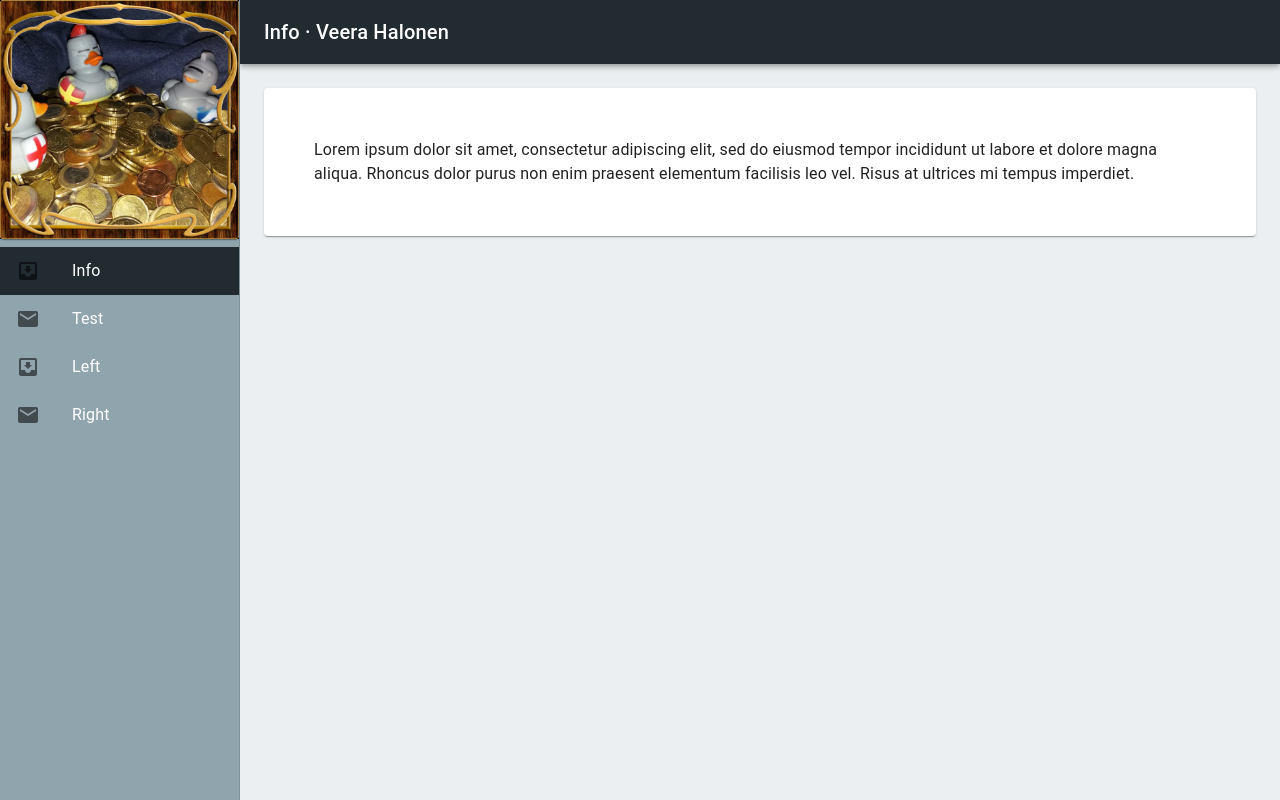
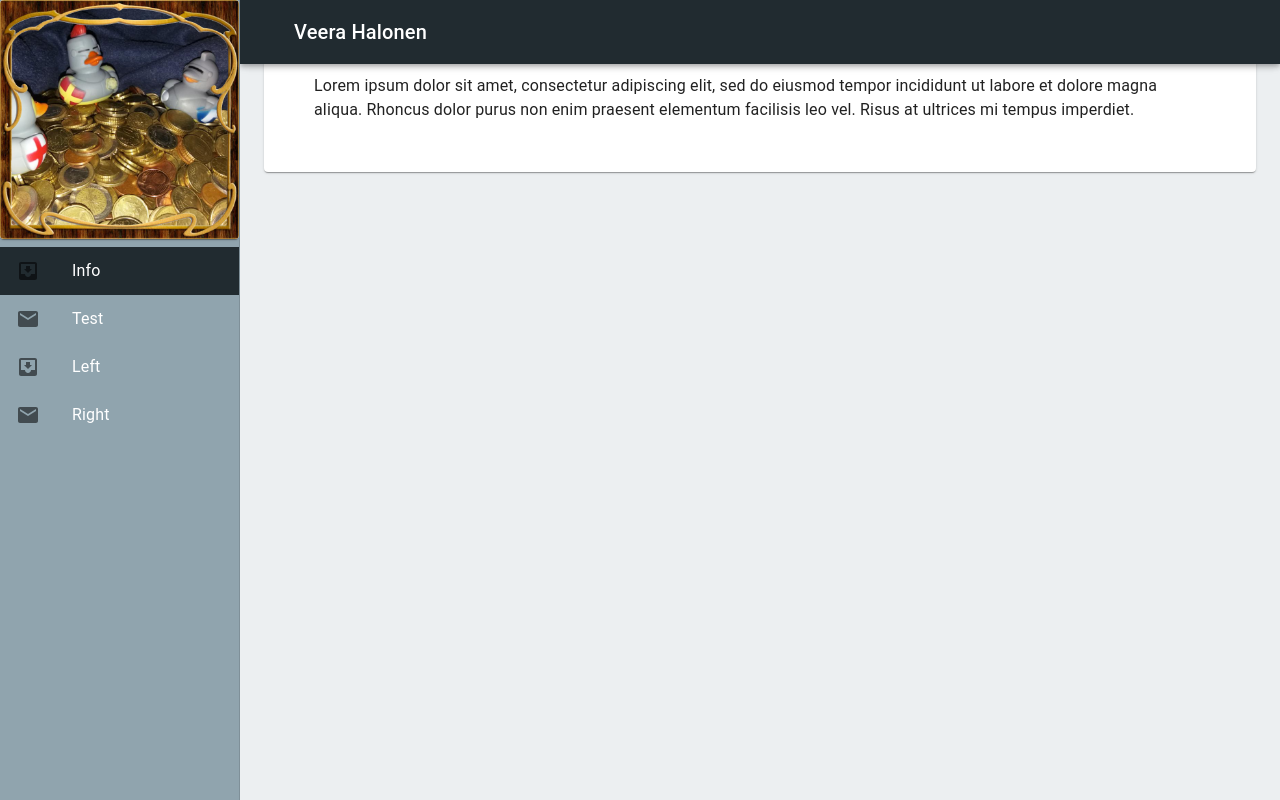
Before and after one commit to VeeHalonen/portfolio, a React (Create React App) app: page / in a window 1280 px wide. Built offline with nearby package versions, Linux system fonts and the light colour scheme.

Commit message:
Restructuring of code

```diff
--- a/src/App.tsx
+++ b/src/App.tsx
@@ -1,7 +1,7 @@
 import React from "react";
 import logo from "./logo.svg";
 import "./App.css";
-import Layout from "./components/Layout";
+import Layout from "./components/MasterLayout";
 import Content from "./components/Content";
 import theme from "./theme";
 import { Grid, ThemeProvider, Paper, CssBaseline } from "@material-ui/core";
--- a/src/components/Content.tsx
+++ b/src/components/Content.tsx
@@ -1,12 +1,23 @@
 import React, { Component } from "react";
 import { Paper, Typography } from "@material-ui/core";
+import { Pages } from "../helpers";
 
-const Content = ({ content }: any) => {
-  if (!content) return null;
+const Content = ({ page }: any) => {
+  if (!page) return null;
+
   return (
     <React.Fragment>
       <Paper style={{ padding: 50 }}>
-        <Typography>{content}</Typography>
+        <Typography>
+          {page === Pages.Info &&
+            "Lorem ipsum dolor sit amet, consectetur adipiscing elit, sed do \
+          eiusmod tempor incididunt ut labore et dolore magna aliqua. Rhoncus \
+          dolor purus non enim praesent elementum facilisis leo vel. Risus at \
+          ultrices mi tempus imperdiet."}
+          {page === Pages.Test &&
+            "Consequat mauris nunc congue nisi vitae suscipit. Fringilla est \
+          ullamcorper eget nulla facilisi etiam dignissim diam."}
+        </Typography>
       </Paper>
     </React.Fragment>
   );
--- a/src/components/Layout.tsx
+++ b/src/components/Layout.tsx
@@ -1,93 +1,70 @@
 import React, { useState } from "react";
 import {
-  ListItem,
-  List,
-  ListItemText,
-  Divider,
   AppBar,
   Toolbar,
   Typography,
   Drawer,
-  makeStyles,
-  createStyles,
-  CssBaseline,
   ListItemIcon,
   Card,
-  CardActionArea,
   CardMedia,
-  CardContent,
 } from "@material-ui/core";
-import InboxIcon from "@material-ui/icons/MoveToInbox";
-import MailIcon from "@material-ui/icons/Mail";
 import Content from "./Content";
-import { useStyles } from "../theme";
+import { getMobileStyles, getDesktopStyles } from "../theme";
+import { Pages } from "../helpers";
+import MenuContents from "./MenuContents";
 
-const drawerWidth = 240;
-
-enum Pages {
-  Info = "Info",
-  Test = "Test",
-  Left = "Left",
-  Right = "Right",
-}
-
-const Layout = () => {
-  const classes = useStyles();
+const Layout = (props: { mobile: Boolean }) => {
+  const classes = props.mobile ? getMobileStyles() : getDesktopStyles();
 
   const [page, setPage] = useState(Pages.Info);
 
   return (
     <div className={classes.root}>
-      <CssBaseline />
       <AppBar position="fixed" className={classes.appBar}>
         <Toolbar>
-          <Typography variant="h6" noWrap>
-            {page}
-            {page == Pages.Info && " · Veera Halonen"}
+          {/* KESKEN - button to open navbar */}
+          <Typography variant="h6" noWrap style={{ marginLeft: 30 }}>
+            {page !== Pages.Info && page}
+            {page === Pages.Info && "Veera Halonen"}
           </Typography>
         </Toolbar>
       </AppBar>
 
-      <Drawer variant="permanent" anchor="left">
-        <div style={{ backgroundColor: "black" }}>
+      {!props.mobile && (
+        <Drawer
+          variant="permanent"
+          anchor="left"
+          className={classes.drawer}
+          classes={{
+            paper: classes.drawerPaper,
+          }}
+        >
+          <div>
             <Card>
               <CardMedia component="img" image={require("../CodeDucks.png")} />
             </Card>
           </div>
-        <List>
-          {Object.values(Pages).map((text, index) => (
-            <ListItem
-              button
-              key={text}
-              selected={text === page}
-              onClick={() => {
-                setPage(text);
+          <MenuContents
+            page={page}
+            onSetPage={(newPage) => {
+              setPage(newPage);
             }}
-            >
-              <ListItemIcon>
-                {index % 2 === 0 ? <InboxIcon /> : <MailIcon />}
-              </ListItemIcon>
-              <ListItemText primary={text} />
-            </ListItem>
-          ))}
-        </List>
+          />
         </Drawer>
+      )}
+      {props.mobile && (
+        <Drawer variant="permanent" anchor="top" className={classes.drawer}>
+          <MenuContents
+            page={page}
+            onSetPage={(newPage) => {
+              setPage(newPage);
+            }}
+          />
+        </Drawer>
+      )}
       <main className={classes.content}>
         <div className={classes.toolbar} />
-        {page === Pages.Info && (
-          <Content
-            content="Lorem ipsum dolor sit amet, consectetur adipiscing elit, sed do
-          eiusmod tempor incididunt ut labore et dolore magna aliqua. Rhoncus
-          dolor purus non enim praesent elementum facilisis leo vel. Risus at
-          ultrices mi tempus imperdiet."
-          />
-        )}
-        {page === Pages.Test && (
-          <Content
-            content="Consequat mauris nunc congue nisi vitae suscipit. Fringilla est
-          ullamcorper eget nulla facilisi etiam dignissim diam."
-          />
-        )}
+        <Content page={page} />
       </main>
     </div>
   );
--- /dev/null
+++ b/src/components/MasterLayout.tsx
@@ -0,0 +1,36 @@
+import React, { useState } from "react";
+import {
+  ListItem,
+  List,
+  ListItemText,
+  AppBar,
+  Toolbar,
+  Typography,
+  Drawer,
+  ListItemIcon,
+  Card,
+  CardMedia,
+  Hidden,
+} from "@material-ui/core";
+import InboxIcon from "@material-ui/icons/MoveToInbox";
+import MailIcon from "@material-ui/icons/Mail";
+import Content from "./Content";
+import { Pages } from "../helpers";
+import Layout from "./Layout";
+
+const MasterLayout = () => {
+  const [page, setPage] = useState(Pages.Info);
+
+  return (
+    <React.Fragment>
+      <Hidden smUp>
+        <Layout mobile />
+      </Hidden>
+      <Hidden smDown>
+        <Layout mobile={false} />
+      </Hidden>
+    </React.Fragment>
+  );
+};
+
+export default MasterLayout;
--- /dev/null
+++ b/src/components/MenuContents.tsx
@@ -0,0 +1,32 @@
+import React from "react";
+import { ListItem, List, ListItemText, ListItemIcon } from "@material-ui/core";
+import InboxIcon from "@material-ui/icons/MoveToInbox";
+import MailIcon from "@material-ui/icons/Mail";
+import { Pages } from "../helpers";
+
+const MenuContents = (props: {
+  page: Pages;
+  onSetPage: (arg0: Pages) => void;
+}) => {
+  return (
+    <List>
+      {Object.values(Pages).map((text, index) => (
+        <ListItem
+          button
+          key={text}
+          selected={text === props.page}
+          onClick={() => {
+            props.onSetPage(text);
+          }}
+        >
+          <ListItemIcon>
+            {index % 2 === 0 ? <InboxIcon /> : <MailIcon />}
+          </ListItemIcon>
+          <ListItemText primary={text} />
+        </ListItem>
+      ))}
+    </List>
+  );
+};
+
+export default MenuContents;
--- /dev/null
+++ b/src/helpers.ts
@@ -0,0 +1,6 @@
+export enum Pages {
+  Info = "Info",
+  Test = "Test",
+  Left = "Left",
+  Right = "Right",
+}
--- a/src/theme.ts
+++ b/src/theme.ts
@@ -10,7 +10,7 @@ const bg = "#eceff1";
 export const lightPrimary = "#90a4ae";
 const drawerWidth = 240;
 
-export const useStyles = makeStyles((theme) =>
+export const getDesktopStyles = makeStyles((theme) =>
   createStyles({
     root: {
       display: "flex",
@@ -19,11 +19,47 @@ export const useStyles = makeStyles((theme) =>
       width: `calc(100% - ${drawerWidth}px)`,
       marginLeft: drawerWidth,
     },
-    toolbar: theme.mixins.toolbar,
+    // toolbar: theme.mixins.toolbar,
+    toolbar: {},
     content: {
       flexGrow: 1,
       backgroundColor: theme.palette.background.default,
       padding: theme.spacing(3),
+    },
+    drawer: {
+      width: drawerWidth,
+      flexShrink: 0,
+    },
+    drawerPaper: {
+      width: drawerWidth,
+    },
+  })
+);
+
+export const getMobileStyles = makeStyles((theme) =>
+  createStyles({
+    root: {
+      // display: "flex",
+    },
+    appBar: {
+      // width: `calc(100% - ${drawerWidth}px)`,
+      // marginLeft: drawerWidth,
+    },
+    // toolbar: theme.mixins.toolbar,
+    toolbar: {
+      width: "100%",
+    },
+    content: {
+      flexGrow: 1,
+      backgroundColor: theme.palette.background.default,
+      // padding: theme.spacing(3),
+    },
+    drawer: {
+      width: drawerWidth,
+      flexShrink: 0,
+    },
+    drawerPaper: {
+      width: drawerWidth,
     },
   })
 );
@@ -95,13 +131,9 @@ const theme = createMuiTheme({
       // },
     },
     MuiDrawer: {
-      root: {
-        width: drawerWidth,
-        flexShrink: 0,
-      },
       paper: {
         background: lightPrimary,
-        width: drawerWidth,
+        // width: drawerWidth,
         color: "white",
       },
     },
```
Lines whose indentation alone changed are shown as unchanged.
